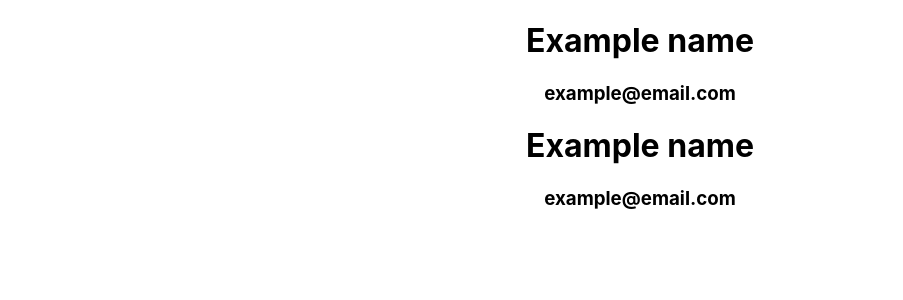
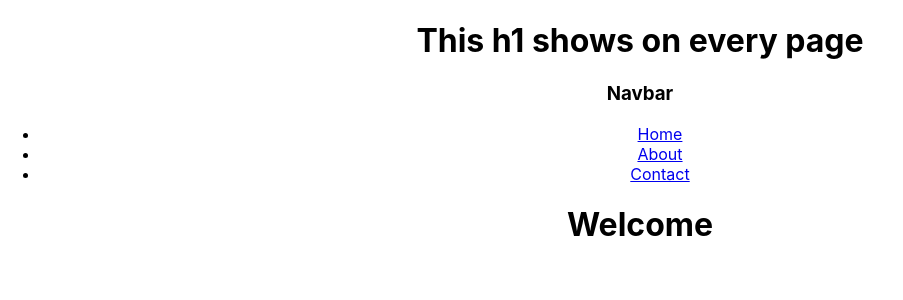
Before and after one commit to BuzSaliji/feb23-t3w6-forms, a React (Create React App) app: page / in a window 1280 px wide. Shown: the top 300 px of the page, without its empty margins (0-903 px from the left). Built offline with nearby package versions, Linux system fonts and the light colour scheme.

Commit message:
feat: navbar and components

```diff
--- a/package.json
+++ b/package.json
@@ -8,6 +8,8 @@
     "@testing-library/user-event": "^13.5.0",
     "react": "^18.2.0",
     "react-dom": "^18.2.0",
+    "react-router": "^6.16.0",
+    "react-router-dom": "^6.16.0",
     "react-scripts": "5.0.1",
     "web-vitals": "^2.1.4"
   },
--- a/src/App.js
+++ b/src/App.js
@@ -1,12 +1,44 @@
+
+// React Router parts:
+// - BrowserRouter needs to exist higher up in the component tree than whatever we are writing Routes in
+// - Routes need to exist, determine what content is rendered on which route eg. /about for <About />
+// - Route specifies URL and component, belongs to Routes
+import { Route, Routes } from 'react-router-dom';
 import './App.css';
-import BusinessCardParent from "./BusinessCardParent";
+import HomePage from './pages/HomePage';
+import AboutPage from './pages/AboutPage';
+import ContactPage from './pages/ContactPage';
+import { Outlet } from 'react-router-dom';
+import Navbar from './components/Navbar';
 
 function App() {
   return (
     <div className="App">
-        <BusinessCardParent />
 
-        <BusinessCardParent />
+      <h1>This h1 shows on every page</h1>
+      <Navbar />
+
+      <Routes>
+        <Route path="/" element={<HomePage />} />
+
+        {/* <Route path="/about" element={<AboutPage />}> */}
+
+        {/* Route for /about /contact page
+        <Route path="/about/contact" element={<ContactPage />} /> */}
+
+        {/* Route for /about closing */}
+        {/* </Route> */}
+
+        {/* <Route path="about" element={<AboutPage />} /> */}
+
+        {/* <Route path="contact" element={<ContactPage />} /> */}
+
+        <Route path="/about" element={<Outlet />}>
+          <Route index element={<AboutPage />} />
+          <Route path="contact" element={<ContactPage />} />
+        </Route>
+
+      </Routes>
 
     </div>
   );
--- a/src/BusinessCardParent.jsx
+++ b/src/components/BusinessCardParent.jsx
@@ -27,9 +27,29 @@ export default class BusinessCardParent extends Component {
 		// 	name: newStateValue
 		// })
 
-		this.setState({
-			[stateKeyId]: newStateValue
-		})
+		if (Object.keys(this.state).includes(stateKeyId)){
+			console.log("state contains the input field of " + stateKeyId );
+
+			if (stateKeyId === "name"){
+				// validation and sanitisation for name here
+
+			} else if (stateKeyId === "email"){
+				// validation and sanitisation for email here
+
+			}
+
+
+			this.setState({
+				[stateKeyId]: newStateValue
+			})
+
+
+
+		} else {
+			console.warn("Incorrect state was almost created or edited. Nothing else happened!");
+		}
+
+
 
 		// updateState("name", "some new name");
 		// updateState("email", "some new email");
--- /dev/null
+++ b/src/components/Navbar.jsx
@@ -0,0 +1,23 @@
+// 3 pages to link:
+// /--homepage
+// /about -- about page
+// /about.contact - contact page
+import { Link } from "react-router-dom";
+export default function Navbar(props){
+    return (
+        <nav>
+            <h3>Navbar</h3>
+            <ul>
+				<li>
+					<Link to="/">Home</Link>
+				</li>
+				<li>
+					<Link to="/about">About</Link>
+				</li>
+				<li>
+					<Link to="/about/contact">Contact</Link>
+				</li>
+			</ul>
+        </nav>
+    )
+}
--- a/src/index.js
+++ b/src/index.js
@@ -3,11 +3,16 @@ import ReactDOM from 'react-dom/client';
 import './index.css';
 import App from './App';
 import reportWebVitals from './reportWebVitals';
+import { BrowserRouter } from 'react-router-dom';
 
 const root = ReactDOM.createRoot(document.getElementById('root'));
 root.render(
   <React.StrictMode>
-    <App />
+
+    <BrowserRouter>
+      <App />
+    </BrowserRouter>
+
   </React.StrictMode>
 );
 
--- /dev/null
+++ b/src/pages/AboutPage.jsx
@@ -0,0 +1,11 @@
+
+
+export default function AboutPage(props){
+	return(
+		<div>
+			<h1>About</h1>
+
+
+		</div>
+	)
+}
--- /dev/null
+++ b/src/pages/ContactPage.jsx
@@ -0,0 +1,7 @@
+export default function ContactPage(props){
+	return(
+		<div>
+			<h1>Call me</h1>
+		</div>
+	)
+}
--- /dev/null
+++ b/src/pages/HomePage.jsx
@@ -0,0 +1,8 @@
+
+export default function HomePage(props){
+	return(
+		<div>
+			<h1>Welcome</h1>
+		</div>
+	)
+}
```
Also changed, not shown: src/pages/BusinessCardPage.jsx (added, +12 -0 lines), src/pages/PokemonFetchPage.jsx (added, +7 -0 lines), src/components/BusinessCardDisplay.jsx (renamed from src/BusinessCardDisplay.jsx), src/components/BusinessCardForm.jsx (renamed from src/BusinessCardForm.jsx), 1 other file (tests, documents, lock files or other folders).
